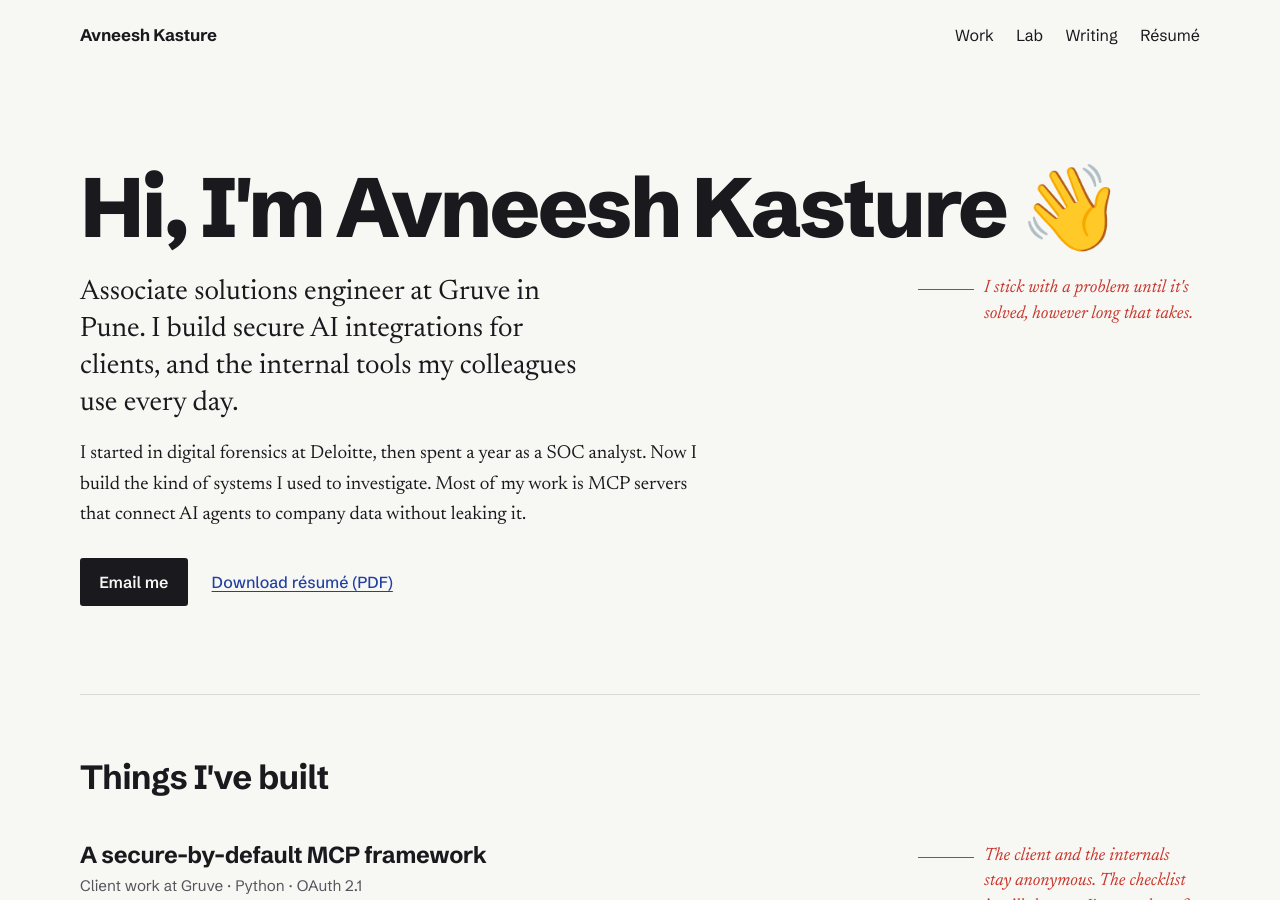
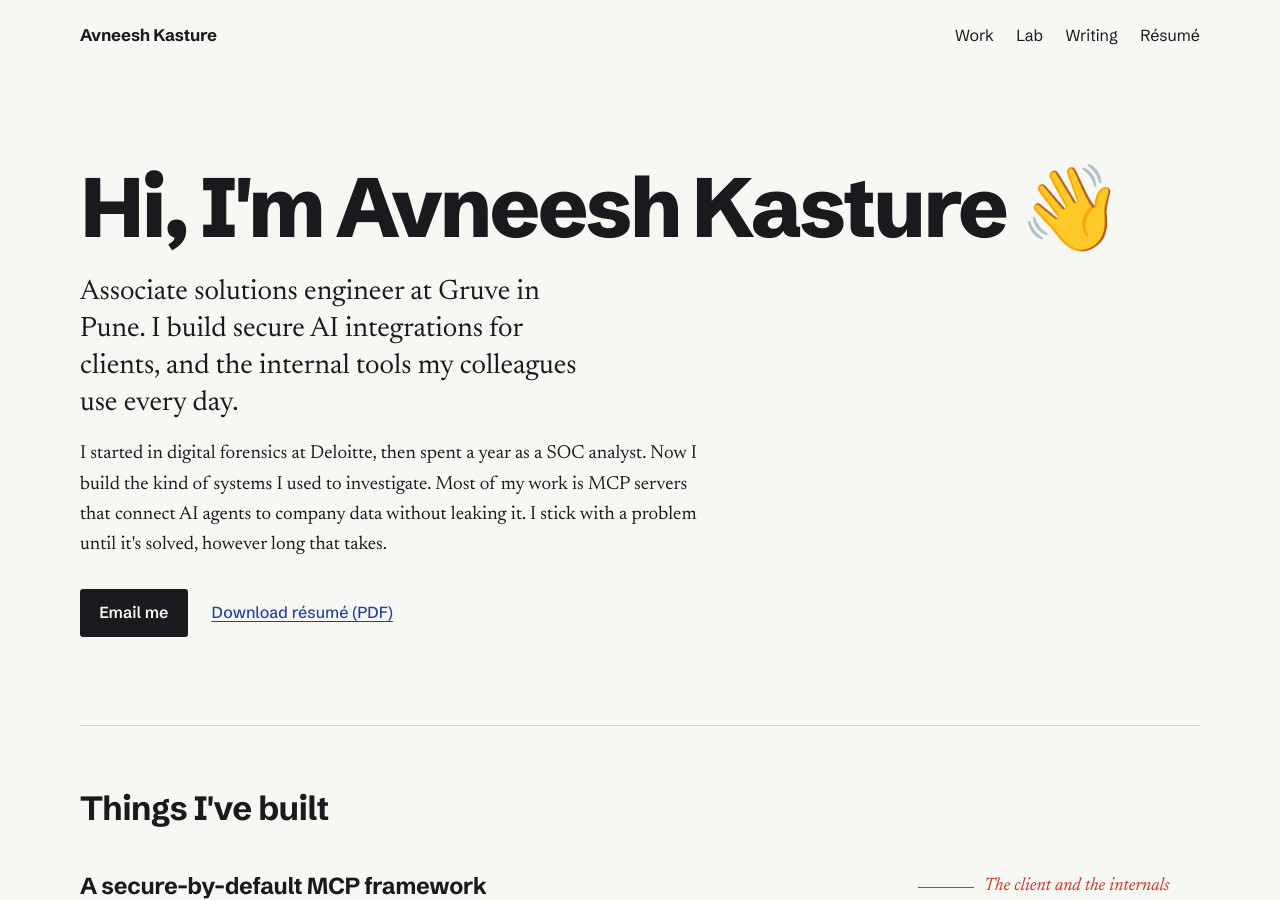
Before and after one commit to agileAlligator/Portfolio-Page, a Jekyll site: the page built from index.html, in a window 1280 px wide and 900 px high. Built offline with Jekyll 4.4.1, drawn with Linux system fonts in a browser that asks for light colours.

Commit message:
homepage: fold the hero margin note into the intro paragraph
The wider greeting runs into the margin column, which left the note
stranded under it.

Co-Authored-By: Claude Opus 5.5 <noreply@anthropic.com>

```diff
--- a/index.html
+++ b/index.html
@@ -93,13 +93,13 @@
 							I started in digital forensics at Deloitte, then spent a year as a SOC
 							analyst. Now I build the kind of systems I used to investigate. Most of my
 							work is MCP servers that connect AI agents to company data without leaking it.
+							I stick with a problem until it's solved, however long that takes.
 						</p>
 						<p class="intro-actions">
 							<a class="action" href="mailto:apkasture02@gmail.com">Email me</a>
 							<a class="action action-quiet" href="/resume.pdf" target="_blank" rel="noopener">Download résumé (PDF)</a>
 						</p>
 					</div>
-					<aside class="note">I stick with a problem until it's solved, however long that takes.</aside>
 				</div>
 			</section>
 
```
